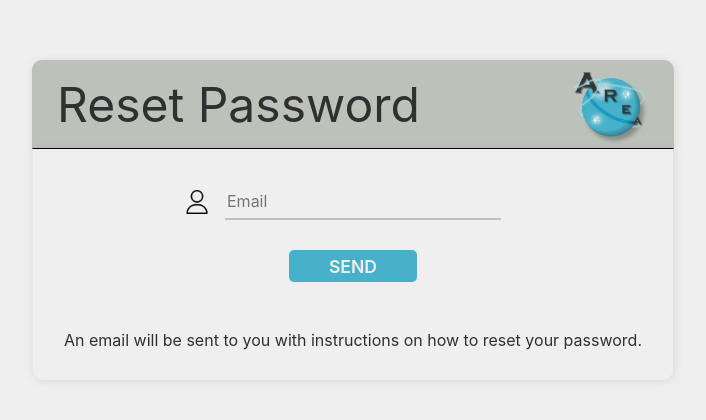
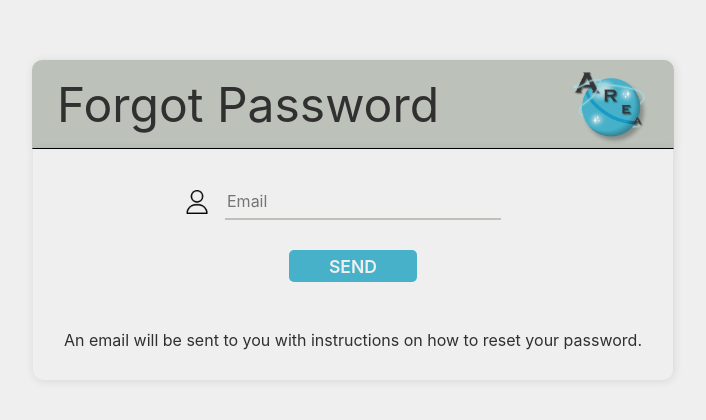
Before and after one commit to BhuvanArn/A.R.E.A, a Vue app in the folder client/: page /forgot-password in a window 1280 px wide. Shown: the part 180-600 px from the top of the page, without its empty margins (287-993 px from the left). Built offline with nearby package versions, Linux system fonts and the light colour scheme.

Commit message:
:wrench: Changed the title of the page

```diff
--- a/client/src/views/ForgotPwd.vue
+++ b/client/src/views/ForgotPwd.vue
@@ -2,7 +2,7 @@
     <body>
         <div class="main-container" :class="{ 'mobile-container': mobile }">
             <div class="main-container-top">
-                <h2 class="reset-pwd-title-txt" :class="{ 'mobile-title': mobile }">Reset Password</h2>
+                <h2 class="reset-pwd-title-txt" :class="{ 'mobile-title': mobile }">Forgot Password</h2>
                 <div class="filler01"></div>
                 <img src="@/assets/logo.png" class="logo">
             </div>
```
